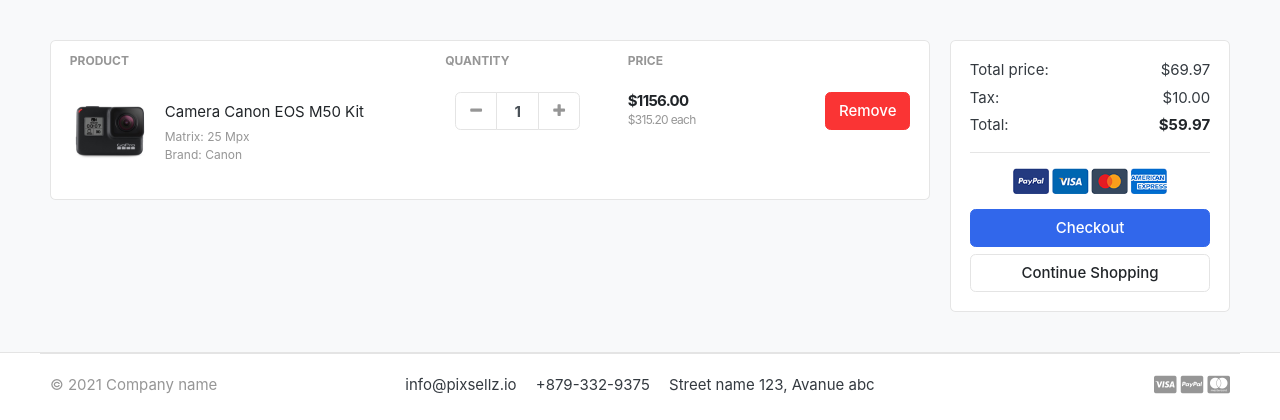
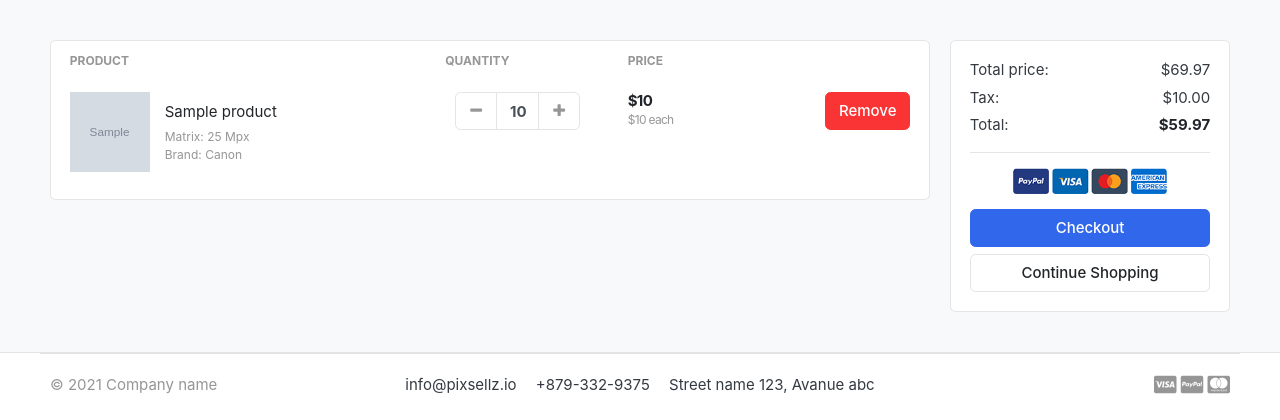
Before and after one commit to TonmoyChak/GreatKart-App, a Django app: template templates/store/cart.html in a window 1280 px wide. Shown: the part 118-538 px from the top of the page. Run offline with Django 3.2, Linux system fonts and the light colour scheme; the template is opened without the code that fills it: most values are stand-ins (such as "Sample title", 1, 10 or a date in 2020); grey boxes marked "Sample" are stand-in pictures; some libraries are stand-ins or nearby versions; some web fonts are replaced.

Commit message:
quantity calculations fixed

```diff
--- a/carts/models.py
+++ b/carts/models.py
@@ -14,5 +14,8 @@
     quantity = models.IntegerField()
     is_active = models.BooleanField(default=True)
 
+    def sub_total(self):
+        return self.product.price * self.quantity
+
     def __str__(self):
         return self.product
--- a/carts/views.py
+++ b/carts/views.py
@@ -35,7 +35,7 @@
 
         cart_item.save()
 
-    return HttpResponse(cart_item.quantity)
+
     return redirect('cart')
 
 
--- a/templates/store/cart.html
+++ b/templates/store/cart.html
@@ -19,12 +19,14 @@
 </tr>
 </thead>
 <tbody>
+
+{% for cart_item in cart_items %}
 <tr>
 	<td>
 		<figure class="itemside align-items-center">
-			<div class="aside"><img src="{% static './images/items/11.jpg' %}" class="img-sm"></div>
+			<div class="aside"><img src="{{ cart_item.product.images.url }}" class="img-sm"></div>
 			<figcaption class="info">
-				<a href="#" class="title text-dark">Camera Canon EOS M50 Kit</a>
+				<a href="#" class="title text-dark">{{ cart_item.product.product_name }}</a>
 				<p class="text-muted small">Matrix: 25 Mpx <br> Brand: Canon</p>
 			</figcaption>
 		</figure>
@@ -36,24 +38,24 @@
 							<div class="input-group-prepend">
 							<button class="btn btn-light" type="button" id="button-plus"> <i class="fa fa-minus"></i> </button>
 							</div>
-							<input type="text" class="form-control"  value="1">
+							<input type="text" class="form-control"  value="{{ cart_item.quantity }}">
 							<div class="input-group-append">
-							<button class="btn btn-light" type="button" id="button-minus"> <i class="fa fa-plus"></i> </button>
+							<a href="{% url 'add_cart' cart_item.product.id %}" class="btn btn-light" type="button" id="button-minus"> <i class="fa fa-plus"></i> </a>
 							</div>
 						</div> <!-- input-group.// -->
 					</div> <!-- col.// -->
 	</td>
 	<td>
 		<div class="price-wrap">
-			<var class="price">$1156.00</var>
-			<small class="text-muted"> $315.20 each </small>
+			<var class="price">${{ cart_item.sub_total }}</var>
+			<small class="text-muted"> ${{ cart_item.product.price }} each </small>
 		</div> <!-- price-wrap .// -->
 	</td>
 	<td class="text-right">
 	<a href="" class="btn btn-danger"> Remove</a>
 	</td>
 </tr>
-
+{% endfor %}
 
 </tbody>
 </table>
```
Also changed, not shown: db.sqlite3.
